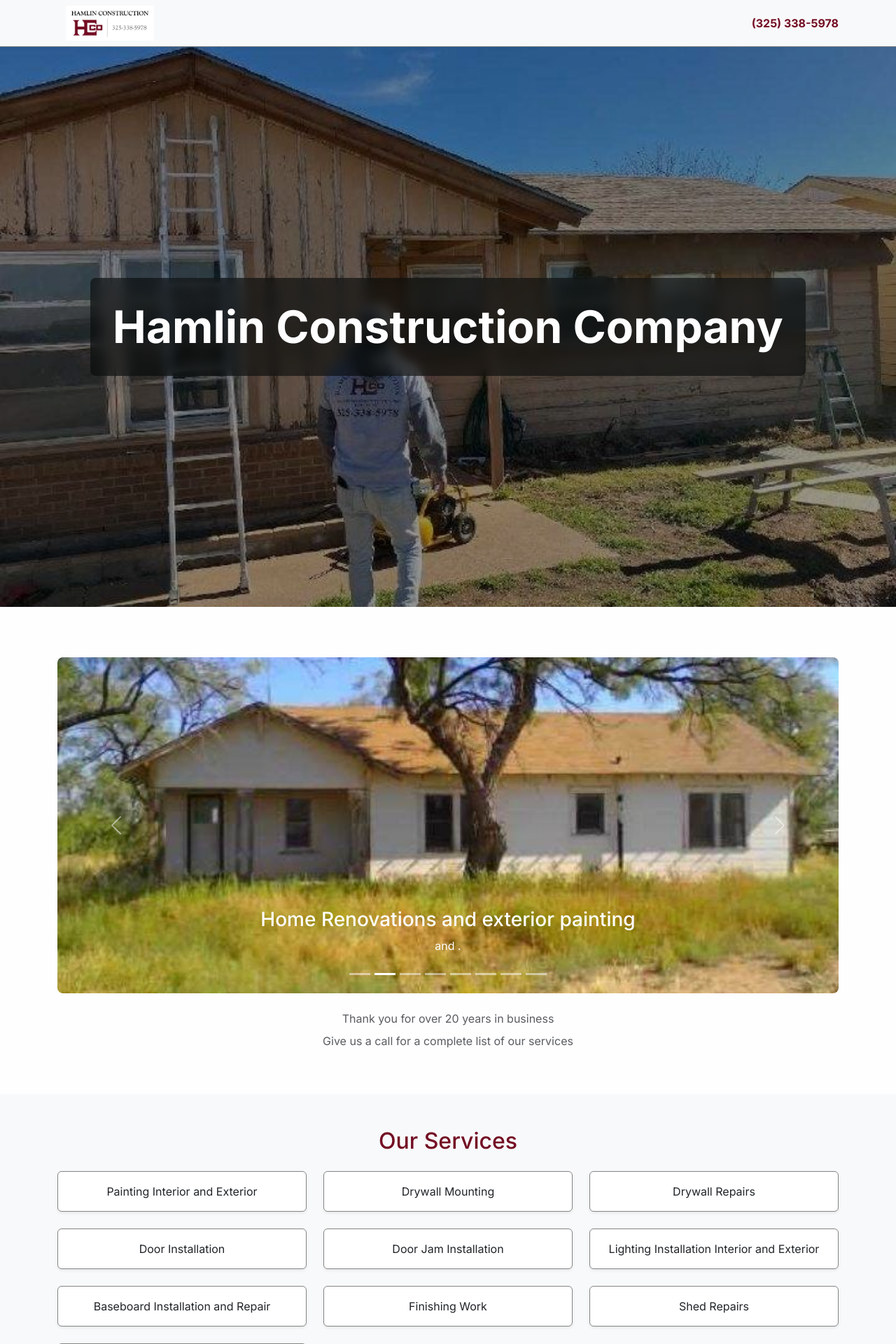
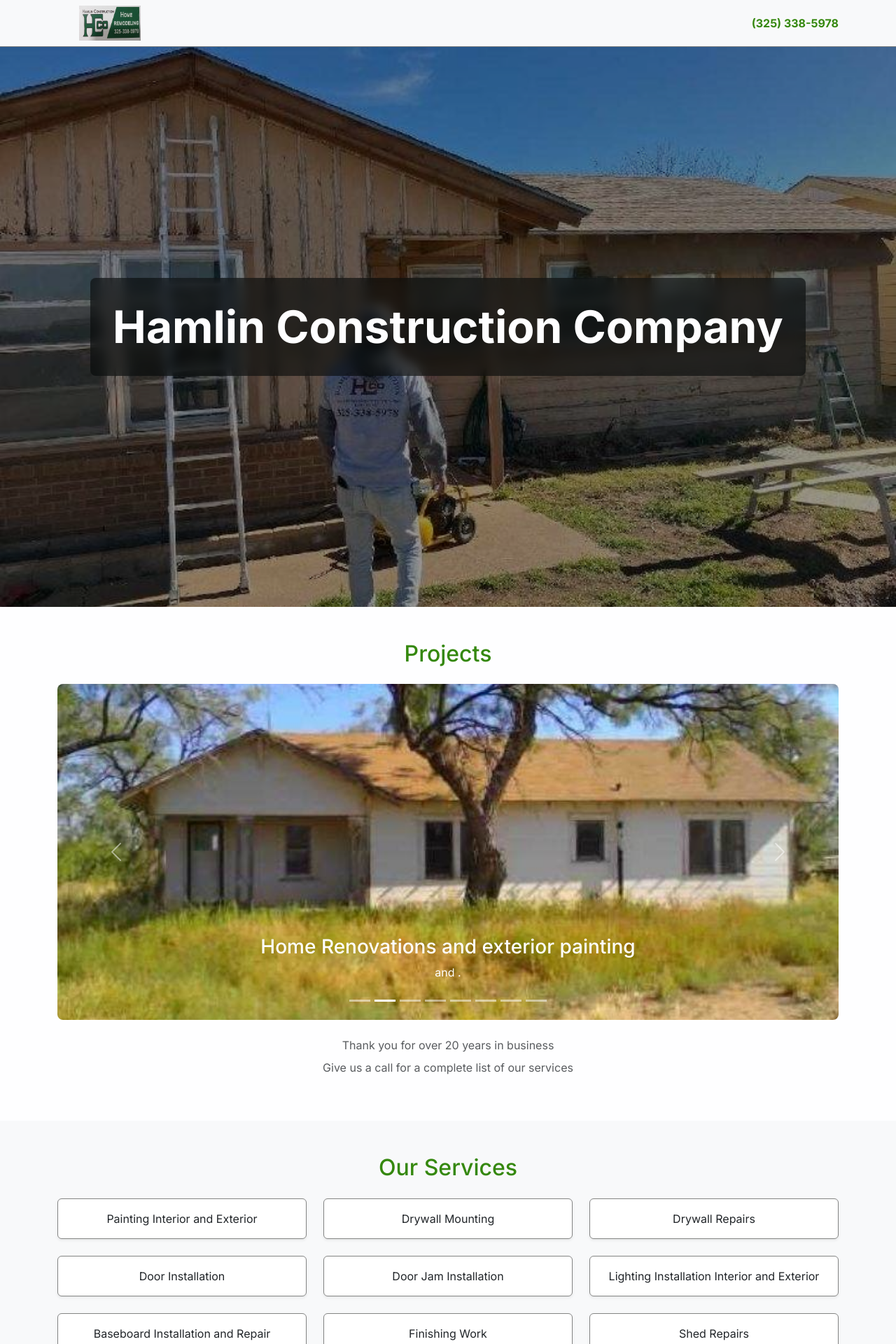
Before and after one commit to 88coderz/hco, a Next.js app: page / in a window 1280 px wide. Shown: the top 1920 px of the page at 70% size. Built offline with nearby package versions, Linux system fonts and the light colour scheme.

Commit message:
color scheme changes

```diff
--- a/app/globals.css
+++ b/app/globals.css
@@ -1,6 +1,6 @@
 :root {
   /* Define our color variables based on the provided color scheme */
-  --primary-color: #730d23;
+  --primary-color: #35880e;
   --secondary-color: #848584;
   --dark-color: #050909;
   --light-color: #fefeff;
--- a/components/ContactSection.tsx
+++ b/components/ContactSection.tsx
@@ -11,7 +11,7 @@
   return (
     <section id="contact" className="py-5" style={{ backgroundColor: "#f8f9fa" }}>
       <Container>
-        <h2 className="text-center mb-4" style={{ color: "#730d23" }}>
+        <h2 className="text-center mb-4" style={{ color: "#35880e" }}>
           Contact Us
         </h2>
 
@@ -33,7 +33,7 @@
               <Card.Body className="text-center">
                 <h3 className="h5 mb-3">Phone</h3>
                 <p className="mb-0">
-                  <a href="tel:3253385978" onClick={handlePhoneClick} style={{ color: "#730d23", fontWeight: "bold" }}>
+                  <a href="tel:3253385978" onClick={handlePhoneClick} style={{ color: "#35880e", fontWeight: "bold" }}>
                     (325) 338-5978
                   </a>
                 </p>
--- a/components/Navbar.tsx
+++ b/components/Navbar.tsx
@@ -28,8 +28,8 @@
           {/* Placeholder for logo - replace with actual logo later */}
           <div style={{ width: "150px", height: "50px", position: "relative" }}>
             <Image
-              src="/hcoLogo.PNG"
-              alt="Hamlin Construction Company Logo"
+              src="/hamlintexasconstructioncompany.jpeg"
+              alt="Hamlin Texas Construction Company Logo"
               fill
               style={{ objectFit: "contain" }}
               priority
@@ -42,7 +42,7 @@
           href="tel:3253385978"
           onClick={handlePhoneClick}
           className="ms-lg-auto fw-bold"
-          style={{ color: "#730d23" }}
+          style={{ color: "#35880e" }}
         >
           (325) 338-5978
         </Nav.Link>
--- a/components/ProjectCarousel.tsx
+++ b/components/ProjectCarousel.tsx
@@ -86,8 +86,8 @@
   return (
     <section id="projects" className="py-5">
       <Container>
-        <h2 className="text-center mb-4" style={{ color: "#730d23" }}>
-
+        <h2 className="text-center mb-4" style={{ color: "#35880e" }}>
+          Projects
         </h2>
 
         <Carousel interval={isPaused ? null : 5000} indicators={true} controls={true} touch={true} pause="hover">
--- a/components/ServiceAreasSection.tsx
+++ b/components/ServiceAreasSection.tsx
@@ -32,7 +32,7 @@
   return (
     <section id="service-areas" className="py-5">
       <Container>
-        <h2 className="text-center mb-4" style={{ color: "#730d23" }}>
+        <h2 className="text-center mb-4" style={{ color: "#35880e" }}>
           Service Areas
         </h2>
         <p className="text-center mb-4">Serving communities around 79520</p>
--- a/components/ServicesSection.tsx
+++ b/components/ServicesSection.tsx
@@ -20,7 +20,7 @@
   return (
     <section id="services" className="py-5" style={{ backgroundColor: "#f8f9fa" }}>
       <Container>
-        <h2 className="text-center mb-4" style={{ color: "#730d23" }}>
+        <h2 className="text-center mb-4" style={{ color: "#35880e" }}>
           Our Services
         </h2>
 
```
Also changed, not shown: public/hamlintexasconstructioncompany.jpeg (added).
